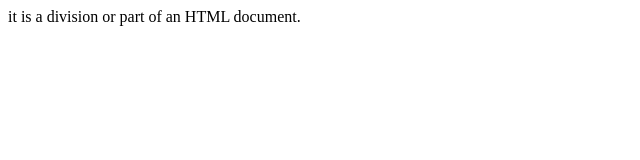
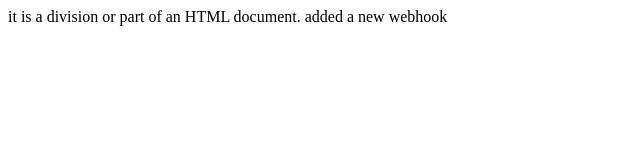
Before and after one commit to Lekhasricharyan/lekhasrirepo, a plain HTML site: page index.html in a window 1280 px wide. Shown: the whole page, without its empty margins (0-640 px from the left). Drawn offline with Linux system fonts and the light colour scheme.

Commit message:
Update index.html

```diff
--- a/index.html
+++ b/index.html
@@ -1 +1,2 @@
 <div> it is a division or part of an HTML document.
+  added a new webhook
```
